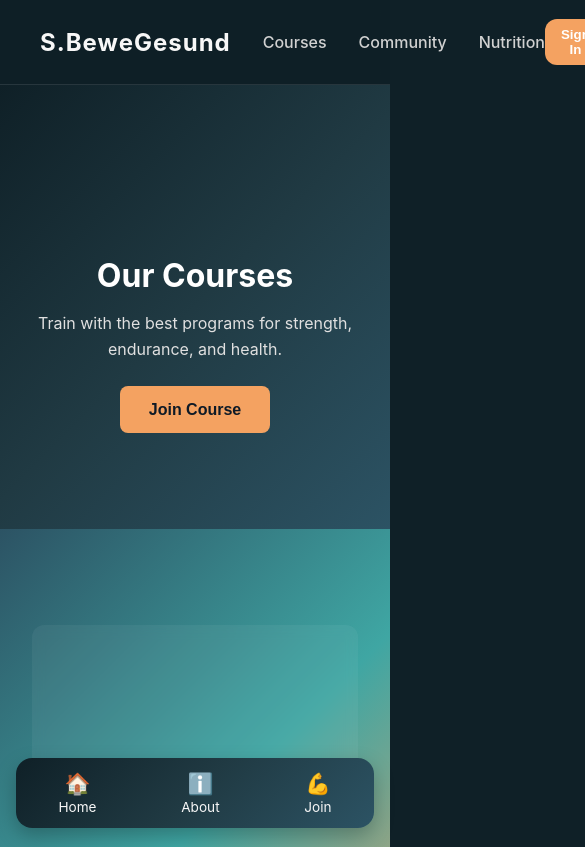
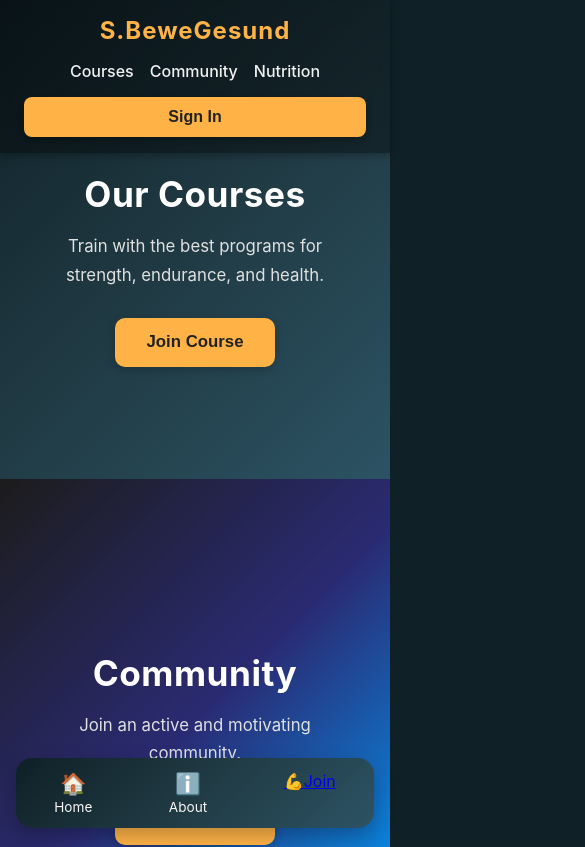
Before and after one commit to djmiro0/BeweGesund, a Next.js app: page / in a window 390 px wide. Shown: the top 847 px of the page, 585 px wide, since content can reach past the window. Built offline with nearby package versions, Linux system fonts and the light colour scheme.

Commit message:
add calendar

```diff
--- a/src/app/components/CalendarPage/CalendarPage.tsx
+++ b/src/app/calendar/page.tsx
@@ -1,6 +1,6 @@
 "use client";
 import { useSearchParams } from "next/navigation";
-import { KursCalendar } from "../Calendar/Calendar";
+import { Calendar} from "../components/Calendar/Calendar";
 import { FaDumbbell, FaRunning, FaAppleAlt } from "react-icons/fa";
 
 export default function CalendarPage() {
@@ -16,5 +16,5 @@ export default function CalendarPage() {
   // Optional: scroll to or highlight the course that was clicked
   // For simplicity, you can filter courses by id or use CSS highlight
 
-  return <KursCalendar courses={courses} />;
+  return <Calendar courses={courses} />;
 }
--- /dev/null
+++ b/src/app/components/Calendar/Calendar.module.css
@@ -0,0 +1,77 @@
+.calendarContainer {
+  padding: 3rem 2rem;
+  color: #f5f5f5;
+  background: #081b26;
+  border-radius: 16px;
+  box-shadow: 0 0 25px rgba(0, 0, 0, 0.3);
+  max-width: 1200px;
+  margin: 4rem auto;
+}
+
+.title {
+  text-align: center;
+  font-size: 2.4rem;
+  margin-bottom: 3rem;
+  color: #ffffff;
+  font-weight: 600;
+}
+
+.calendarGrid {
+  display: grid;
+  grid-template-columns: repeat(auto-fill, minmax(300px, 1fr));
+  gap: 2rem;
+}
+
+.calendarDay {
+  background-color: rgba(255, 255, 255, 0.05);
+  border-radius: 12px;
+  padding: 1.5rem;
+  display: flex;
+  flex-direction: column;
+  align-items: stretch;
+  transition: background-color 0.2s ease-in-out;
+}
+
+.calendarDay:hover {
+  background-color: rgba(255, 255, 255, 0.08);
+}
+
+.dateHeader {
+  font-weight: 600;
+  font-size: 1.1rem;
+  margin-bottom: 1rem;
+  color: #a0c4ff;
+  border-bottom: 1px solid rgba(255, 255, 255, 0.15);
+  padding-bottom: 0.5rem;
+}
+
+.courses {
+  display: flex;
+  flex-direction: column;
+  gap: 1rem;
+}
+
+.courseCard {
+  display: flex;
+  align-items: center;
+  gap: 0.8rem;
+  padding: 0.8rem 1rem;
+  border-radius: 10px;
+  cursor: pointer;
+  font-weight: 500;
+  color: #081b26;
+  transition: transform 0.2s ease, box-shadow 0.2s ease;
+}
+
+.courseCard:hover {
+  transform: translateY(-3px);
+  box-shadow: 0 3px 10px rgba(0, 0, 0, 0.25);
+}
+
+.icon {
+  font-size: 1.4rem;
+}
+
+.name {
+  font-size: 1.1rem;
+}
--- /dev/null
+++ b/src/app/components/Footer/Footer.module.css
@@ -0,0 +1,46 @@
+/* FOOTER */
+.footer {
+  text-align: center;
+  padding: 2rem;
+  background: #0b141a;
+  font-size: 0.9rem;
+}
+
+/* FOOTER TAB (MOBILE) */
+.footerTab {
+  position: fixed;
+  bottom: 1rem;
+  left: 1rem;
+  right: 1rem;
+  display: flex;
+  justify-content: space-around;
+  background: var(--gradient1);
+  padding: 0.8rem 0;
+  border-radius: 16px;
+  box-shadow: 0 8px 20px rgba(0,0,0,0.25);
+  backdrop-filter: blur(12px);
+  transition: transform var(--transition), box-shadow var(--transition);
+  z-index: 100;
+}
+.footerTab:hover {
+  transform: translateY(-2px);
+  box-shadow: 0 10px 24px rgba(0,0,0,0.3);
+}
+.footerTab .tab {
+    text-decoration: none;
+  color: var(--text-light);
+  font-size: 0.85rem;
+  display: flex;
+  flex-direction: column;
+  align-items: center;
+  justify-content: center;
+  transition: color var(--transition), transform var(--transition);
+}
+.footerTab .tab .icon {
+  font-size: 1.3rem;
+  margin-bottom: 0.2rem;
+}
+.footerTab .tab:hover {
+  color: var(--highlight);
+  transform: translateY(-2px);
+}
--- a/src/app/components/Footer/Footer.tsx
+++ b/src/app/components/Footer/Footer.tsx
@@ -1,6 +1,7 @@
 "use client";
 import React, { useEffect, useState } from "react";
 import { useTranslations } from "next-intl";
+import style from "./Footer.module.css";
 
 const Footer: React.FC = () => {
   const t = useTranslations("footer");
@@ -15,24 +16,24 @@ const Footer: React.FC = () => {
 
   if (isMobile) {
     return (
-      <footer className="footer-tab">
-        <a href="#home" className="tab">
-          <span className="icon">🏠</span>
-          <span className="label">{t("home")}</span>
+      <footer className={style.footerTab}>
+        <a href="#home" className={style.tab}>
+          <span className={style.icon}>🏠</span>
+          <span className={style.label}>{t("home")}</span>
         </a>
-        <a href="#about" className="tab">
-          <span className="icon">ℹ️</span>
-          <span className="label">{t("about")}</span>
+        <a href="#about" className={style.tab}>
+          <span className={style.icon}>ℹ️</span>
+          <span className={style.label}>{t("about")}</span>
         </a>
         <a href="#join" className="tab">
-          <span className="icon">💪</span>
-          <span className="label">{t("join")}</span>
+          <span className={style.icon}>💪</span>
+          <span className={style.label}>{t("join")}</span>
         </a>
       </footer>
     );
   }
 
-  return <footer className="footer">{t("copyright")}</footer>;
+  return <footer className={style.footer}>{t("copyright")}</footer>;
 };
 
 export default Footer;
--- /dev/null
+++ b/src/app/components/Header/Header.module.css
@@ -0,0 +1,92 @@
+.header {
+  display: flex;
+  justify-content: space-between;
+  align-items: center;
+  padding: 1.2rem 3rem;
+  background: rgba(0, 0, 0, 0.4);
+  backdrop-filter: blur(10px);
+  position: fixed;
+  top: 0;
+  width: 100%;
+  z-index: 50;
+  color: #fff;
+  box-shadow: 0 2px 8px rgba(0, 0, 0, 0.3);
+}
+
+.logo {
+  font-size: 1.5rem;
+  font-weight: 700;
+  letter-spacing: 1px;
+  color: var(--highlight);
+  cursor: pointer;
+}
+
+.nav {
+  display: flex;
+  gap: 2rem;
+}
+
+.nav a {
+  color: #f1f1f1;
+  text-decoration: none;
+  font-weight: 500;
+  position: relative;
+  transition: color 0.3s ease;
+}
+
+.nav a::after {
+  content: "";
+  position: absolute;
+  bottom: -4px;
+  left: 0;
+  width: 0;
+  height: 2px;
+  background: var(--highlight);
+  transition: width 0.3s ease;
+}
+
+.nav a:hover {
+  color: var(--highlight);
+}
+
+.nav a:hover::after {
+  width: 100%;
+}
+
+/* SIGN IN BUTTON */
+.signInBtn {
+  background: var(--highlight);
+  color: var(--text-dark);
+  border: none;
+  padding: 0.7rem 1.6rem;
+  border-radius: 8px;
+  font-weight: 600;
+  cursor: pointer;
+  font-size: 1rem;
+  transition: all 0.3s ease;
+  box-shadow: 0 3px 10px rgba(0, 0, 0, 0.3);
+}
+
+.signInBtn:hover {
+  transform: translateY(-2px);
+  background: #ffc68a;
+  box-shadow: 0 6px 15px rgba(255, 179, 71, 0.4);
+}
+
+/* Mobile responsiveness */
+@media (max-width: 768px) {
+  .header {
+    flex-direction: column;
+    padding: 1rem 1.5rem;
+    gap: 1rem;
+  }
+
+  .nav {
+    gap: 1rem;
+  }
+
+  .signInBtn {
+    width: 100%;
+    text-align: center;
+  }
+}
--- a/src/app/components/Header/Header.tsx
+++ b/src/app/components/Header/Header.tsx
@@ -1,5 +1,6 @@
 "use client";
 import { useTranslations } from "next-intl";
+import style from "./Header.module.css"
 
 export default function Header() {
   const t = useTranslations("header");
@@ -10,14 +11,14 @@ export default function Header() {
   };
 
   return (
-    <header className="header">
-      <div className="logo">{t("logo")}</div>
-      <nav className="nav">
+    <header className={style.header}>
+      <div className={style.logo}>{t("logo")}</div>
+      <nav className={style.nav}>
         <a href="#kurse">{t("nav.kurse")}</a>
         <a href="#community">{t("nav.community")}</a>
         <a href="#ernaehrung">{t("nav.ernaehrung")}</a>
       </nav>
-      <button className="sign-in-btn" onClick={handleSignIn}>
+      <button className={style.signInBtn} onClick={handleSignIn}>
         {t("signIn")}
       </button>
     </header>
--- /dev/null
+++ b/src/app/components/Section/Section.module.css
@@ -0,0 +1,115 @@
+.section {
+  display: flex;
+  align-items: center;
+  justify-content: center;
+  padding: 6rem 2rem;
+  background: var(--gradient1);
+  transition: background var(--transition);
+  position: relative;
+  overflow: hidden;
+  color: #fff;
+}
+
+.section:nth-of-type(even) {
+  background: var(--gradient2);
+}
+
+/* fix for reverse */
+.sectionReverse {
+  display: flex;
+  align-items: center;
+  justify-content: center;
+  padding: 6rem 2rem;
+  background: var(--gradient2);
+  transition: background var(--transition);
+}
+
+.sectionInner {
+  display: flex;
+  align-items: center;
+  justify-content: space-between;
+  gap: 4rem;
+  max-width: 1200px;
+  width: 100%;
+  flex-wrap: wrap;
+}
+
+.sectionReverse .sectionInner {
+  flex-direction: row-reverse;
+}
+
+.sectionImage {
+  flex: 1 1 40%;
+  height: 280px;
+  border-radius: 16px;
+  background: rgba(255, 255, 255, 0.08);
+  box-shadow: 0 4px 20px rgba(0, 0, 0, 0.3);
+  backdrop-filter: blur(8px);
+  transition: transform var(--transition), box-shadow var(--transition);
+}
+
+.sectionImage:hover {
+  transform: scale(1.05);
+  box-shadow: 0 6px 25px rgba(0, 0, 0, 0.4);
+}
+
+.sectionText {
+  flex: 1 1 50%;
+  text-align: left;
+  min-width: 300px;
+  padding: 1rem;
+}
+
+.sectionText h2 {
+  font-size: 2.2rem;
+  margin-bottom: 1rem;
+  color: #fff;
+  letter-spacing: 0.5px;
+}
+
+.sectionText p {
+  color: #e0e0e0;
+  line-height: 1.7;
+  margin-bottom: 1.8rem;
+  font-size: 1.05rem;
+}
+
+.joinBtn {
+  background: var(--highlight);
+  color: var(--text-dark);
+  border: none;
+  padding: 0.9rem 2rem;
+  border-radius: 10px;
+  font-weight: 600;
+  font-size: 1.05rem;
+  cursor: pointer;
+  transition: all var(--transition);
+  box-shadow: 0 3px 10px rgba(0, 0, 0, 0.2);
+}
+
+.joinBtn:hover {
+  transform: translateY(-3px);
+  background: #ffc68a;
+  box-shadow: 0 5px 15px rgba(255, 179, 71, 0.4);
+}
+
+/* Responsive */
+@media (max-width: 900px) {
+  .sectionInner {
+    flex-direction: column;
+    text-align: center;
+    gap: 2rem;
+  }
+
+  .sectionReverse .sectionInner {
+    flex-direction: column;
+  }
+
+  .sectionText {
+    text-align: center;
+  }
+
+  .sectionImage {
+    width: 100%;
+  }
+}
--- a/src/app/components/Section/Section.tsx
+++ b/src/app/components/Section/Section.tsx
@@ -1,7 +1,7 @@
 "use client";
-import React from "react";
 import { useTranslations } from "next-intl";
 import { useRouter } from "next/navigation";
+import style from "./Section.module.css"
 
 interface SectionProps {
   id: string;
@@ -18,13 +18,13 @@ const Section: React.FC<SectionProps> = ({ id, reverse }) => {
   };
 
   return (
-    <section id={id} className={`section ${reverse ? "reverse" : ""}`}>
-      <div className="section-inner">
-        <div className="section-image" />
-        <div className="section-text">
+    <section id={id} className={(reverse ? style.sectionReverse : style.section)}>
+      <div className={style.sectionInner}>
+        <div className={style.sectionImage} />
+        <div className={style.sectionText}>
           <h2>{t(`${id}.title`)}</h2>
           <p>{t(`${id}.text`)}</p>
-          <button className="join-btn" onClick={handleJoinClick}>
+          <button className={style.joinBtn} onClick={handleJoinClick}>
             {t("join")}
           </button>
         </div>
--- a/src/app/globals.css
+++ b/src/app/globals.css
@@ -6,8 +6,11 @@
   --text-light: #f7f7f7;
   --text-dark: #0e1a26;
   --transition: 0.4s ease;
-  --gradient1: linear-gradient(135deg, #0f2027, #203a43, #2c5364);
-  --gradient2: linear-gradient(135deg, #2c5364, #3fa6a3, #f4a261);
+    --gradient1: linear-gradient(135deg, #0f2027, #203a43, #2c5364);
+  --gradient2: linear-gradient(135deg, #1c1c1c, #2a2a72, #009ffd);
+  --highlight: #ffb347;
+  --text-dark: #222;
+  --transition: 0.3s ease;
 }
 
 * {
@@ -20,172 +23,6 @@ body {
   background: var(--primary);
   color: var(--text-light);
   scroll-behavior: smooth;
-}
-
-/* HEADER */
-.header {
-  display: flex;
-  justify-content: space-between;
-  align-items: center;
-  padding: 1.2rem 2.5rem;
-  background: rgba(15, 32, 39, 0.85);
-  backdrop-filter: blur(8px);
-  position: sticky;
-  top: 0;
-  z-index: 100;
-  border-bottom: 1px solid rgba(255,255,255,0.1);
-}
-.logo {
-  font-weight: 700;
-  font-size: 1.5rem;
-  letter-spacing: 1px;
-}
-.nav a {
-  text-decoration:none;
-  margin-left: 2rem;
-  font-weight: 500;
-  color: #d1d1d1;
-  transition: color var(--transition);
-}
-.nav a:hover {
-  color: var(--highlight);
-}
-
-/* SIGN IN */
-.sign-in-btn {
-  background-color: var(--highlight);
-  color: white;
-  padding: 0.5rem 1rem;
-  border-radius: 12px;
-  border: none;
-  cursor: pointer;
-  font-weight: bold;
-  transition: background-color 0.3s ease, transform 0.2s ease;
-}
-
-.sign-in-btn:hover {
-  background-color: #ff8c42;
-  transform: translateY(-2px);
-}
-
-
-/* SECTIONS */
-.section {
-  display: flex;
-  align-items: center;
-  justify-content: center;
-  padding: 6rem 2rem;
-  background: var(--gradient1);
-  transition: background var(--transition);
-  position: relative;
-  overflow: hidden;
-}
-
-.section:nth-child(even) {
-  background: var(--gradient2);
-}
-
-.section-inner {
-  display: flex;
-  align-items: center;
-  justify-content: space-between;
-  gap: 3rem;
-  max-width: 1100px;
-  width: 100%;
-  flex-wrap: wrap;
-}
-
-.section.reverse .section-inner {
-  flex-direction: row-reverse;
-}
-
-.section-image {
-  flex: 1 1 40%;
-  height: 250px;
-  border-radius: 12px;
-  background: rgba(255, 255, 255, 0.05);
-  backdrop-filter: blur(6px);
-  transition: transform var(--transition);
-}
-.section-image:hover {
-  transform: scale(1.05);
-}
-
-.section-text {
-  flex: 1 1 50%;
-  text-align: left;
-}
-.section-text h2 {
-  font-size: 2rem;
-  margin-bottom: 1rem;
-  color: #fff;
-}
-.section-text p {
-  color: #e0e0e0;
-  line-height: 1.6;
-  margin-bottom: 1.5rem;
-}
-.join-btn {
-  background: var(--highlight);
-  color: var(--text-dark);
-  border: none;
-  padding: 0.9rem 1.8rem;
-  border-radius: 8px;
-  font-weight: 600;
-  font-size: 1rem;
-  cursor: pointer;
-  transition: all var(--transition);
-}
-.join-btn:hover {
-  transform: translateY(-3px);
-  background: #ffb480;
-}
-
-/* FOOTER */
-.footer {
-  text-align: center;
-  padding: 2rem;
-  background: #0b141a;
-  font-size: 0.9rem;
-}
-
-/* FOOTER TAB (MOBILE) */
-.footer-tab {
-  position: fixed;
-  bottom: 1rem;
-  left: 1rem;
-  right: 1rem;
-  display: flex;
-  justify-content: space-around;
-  background: var(--gradient1);
-  padding: 0.8rem 0;
-  border-radius: 16px;
-  box-shadow: 0 8px 20px rgba(0,0,0,0.25);
-  backdrop-filter: blur(12px);
-  transition: transform var(--transition), box-shadow var(--transition);
-  z-index: 100;
-}
-.footer-tab:hover {
-  transform: translateY(-2px);
-  box-shadow: 0 10px 24px rgba(0,0,0,0.3);
-}
-.footer-tab .tab {
-    text-decoration: none;
-  color: var(--text-light);
-  font-size: 0.85rem;
-  display: flex;
-  flex-direction: column;
-  align-items: center;
-  justify-content: center;
-  transition: color var(--transition), transform var(--transition);
-}
-.footer-tab .tab .icon {
-  font-size: 1.3rem;
-  margin-bottom: 0.2rem;
-}
-.footer-tab .tab:hover {
-  color: var(--highlight);
-  transform: translateY(-2px);
 }
 
 /* CALENDAR */
```
Also changed, not shown: src/app/components/Calendar/Calendar.tsx (+13 -9 lines).
